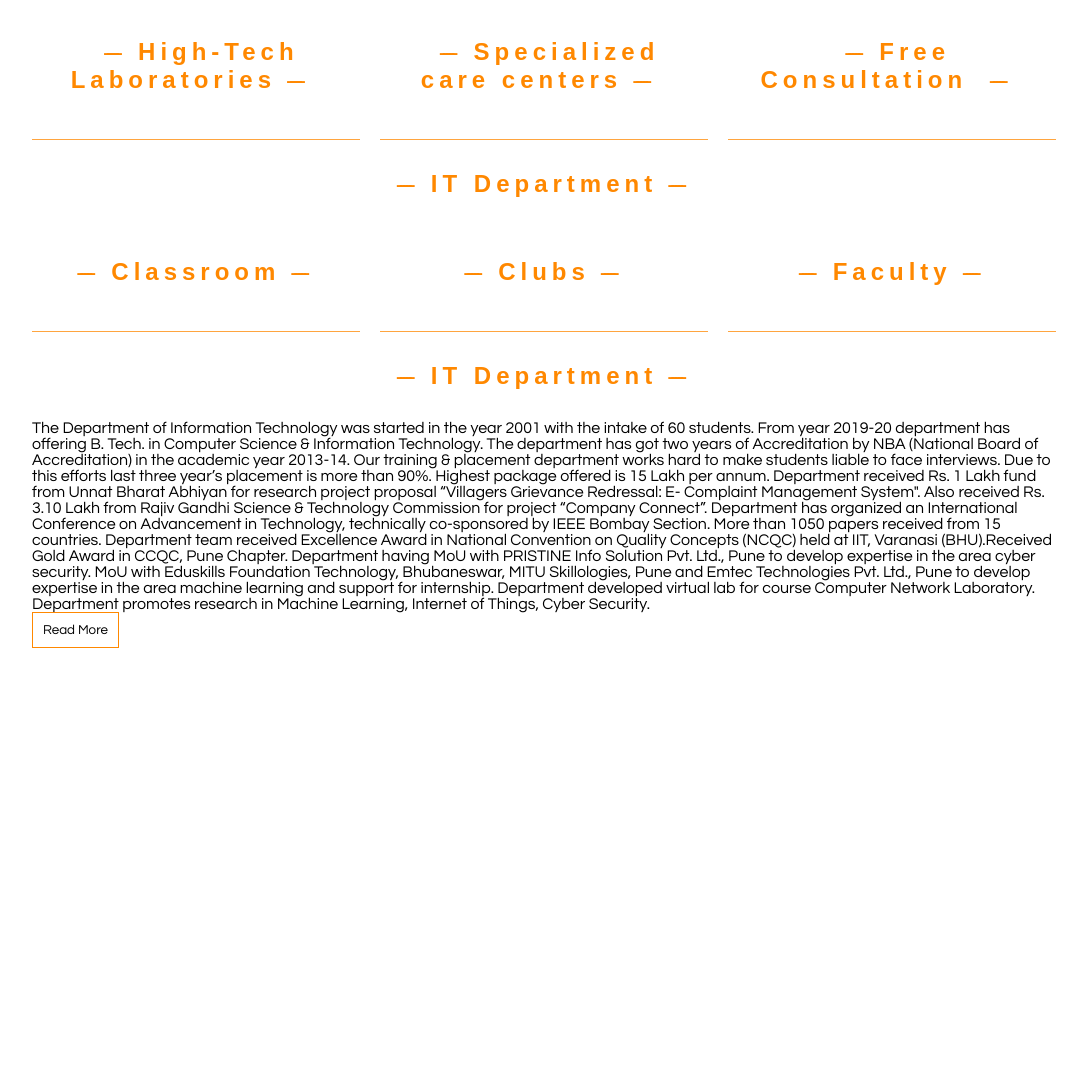
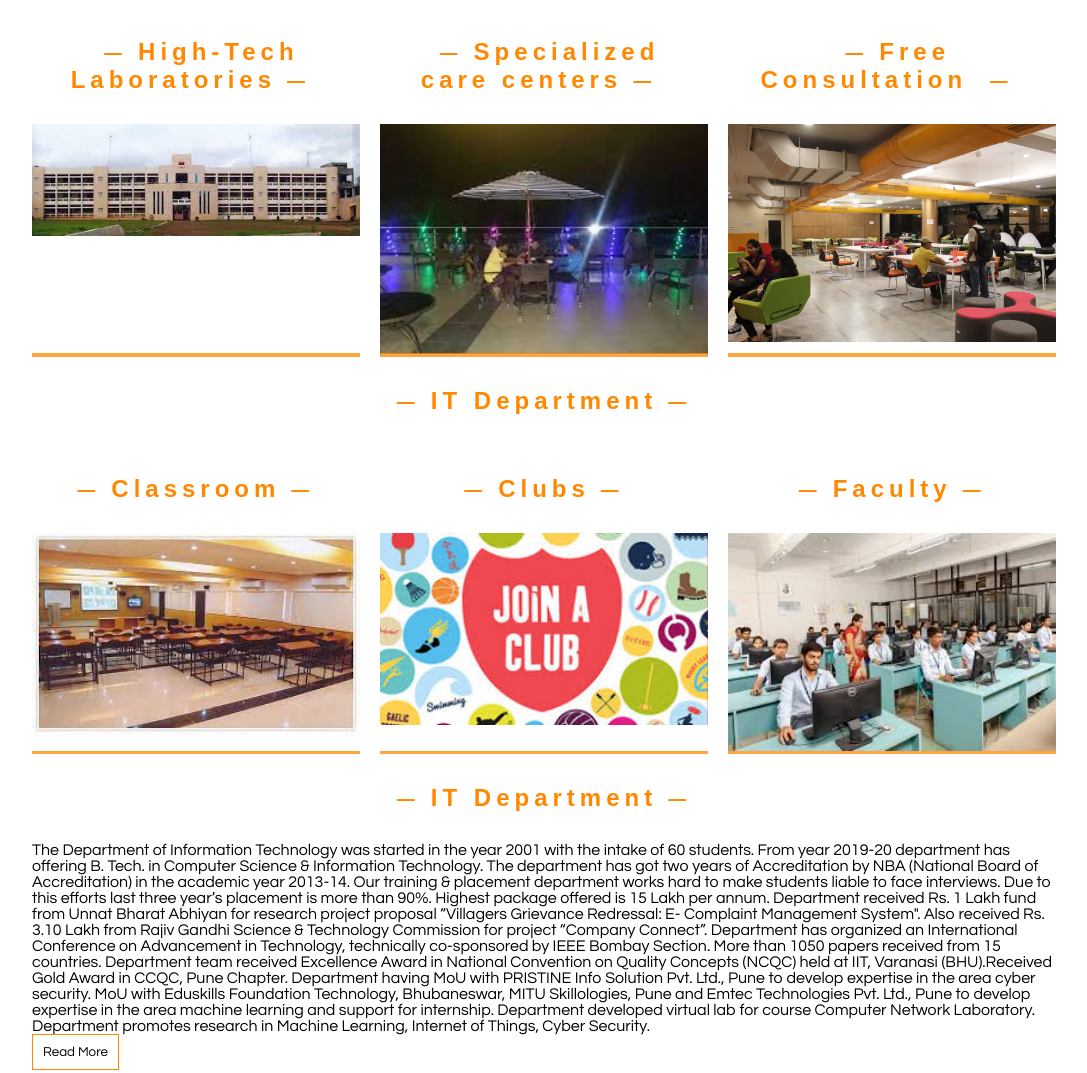
Before and after one commit to joshi-tejas07/college-website, a plain HTML site: page index.html in a window 1280 px wide. Shown: the part 720-1793 px from the top of the page, without its empty margins (96-1183 px from the left). Before the commit the page ends 1398 px from the top, so only its background shows below. Drawn offline with Linux system fonts and the light colour scheme; the site is published under a folder, as on GitHub Pages, so addresses that start at the root find nothing.

Commit message:
new update

```diff
--- a/index.html
+++ b/index.html
@@ -26,18 +26,18 @@
       <div class="row">
          <div class="column">
             <h2>High-Tech Laboratories</h2>
-         <a href=""><img src="/images/download.jpg" alt=""></a>
+         <a href=""><img src="./images/download.jpg" alt=""></a>
          <a href="">40+ Acers Green Campus </a>
 
          </div>
          <div class="column">
             <h2>Specialized care centers</h2>
-            <a href=""><img src="/images/download (1).jpg" alt=""></a>
+            <a href=""><img src="./images/download (1).jpg" alt=""></a>
             <a href="">7+ 24x7 available Cantine Service</a>
          </div>
          <div class="column">
             <h2>Free Consultation </h2>
-            <a href=""><img src="/images/img_9971.jpg" alt=""></a>
+            <a href=""><img src="./images/img_9971.jpg" alt=""></a>
             <a href="">24x7 available Library</a>
          </div>
       </div>
@@ -47,17 +47,17 @@
       <div class="row">
          <div class="column">
             <h2>Classroom</h2>
-         <a href=""><img src="/images/classroom.jpg" alt=""></a>
+         <a href=""><img src="./images/classroom.jpg" alt=""></a>
          <a href="">Classroom</a>
          </div>
          <div class="column">
             <h2>Clubs</h2>
-            <a href=""><img src="/images/club.jpg" alt=""></a>
+            <a href=""><img src="./images/club.jpg" alt=""></a>
             <a href="">Clubs</a>
          </div>
          <div class="column">
             <h2>Faculty</h2>
-            <a href=""><img src="/images/lbs.jpg" alt=""></a>
+            <a href=""><img src="./images/lbs.jpg" alt=""></a>
             <a href="">Faculty</a>
          </div>
       </div>
--- a/style.css
+++ b/style.css
@@ -40,7 +40,7 @@
 .main-box{
    width: 100%;
    height: 80vh;
-   background-image: linear-gradient(#000000bb, #000000bb), url(/images/10130.jpg);
+   background-image: linear-gradient(#000000bb, #000000bb), url(./images/10130.jpg);
    background-position: center;
    background-size: cover;
    background-repeat: no-repeat;
```
